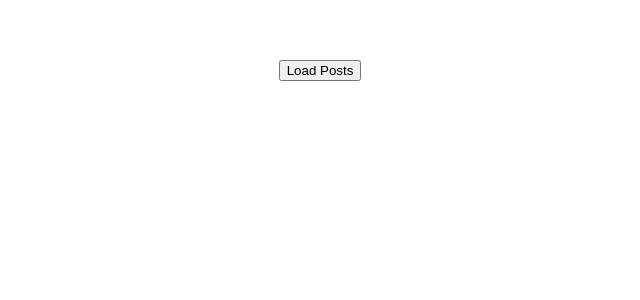
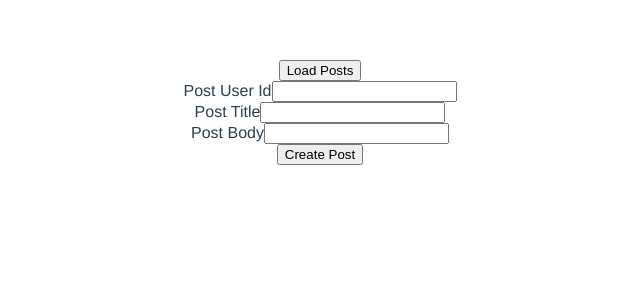
Before and after one commit to devmuhmed/journey-of-vuejs, a Vue app in the folder tasks/vue-http/: page / in a window 1280 px wide. Shown: the top 300 px of the page, without its empty margins (320-960 px from the left). Built offline with nearby package versions, Linux system fonts and the light colour scheme.

Commit message:
codevolution lesson 46 http post request

```diff
--- a/tasks/vue-http/src/App.vue
+++ b/tasks/vue-http/src/App.vue
@@ -1,13 +1,16 @@
 <template>
   <post-list></post-list>
+  <create-post></create-post>
 </template>
 
 <script>
 import PostList from './components/PostComponent.vue'
+import CreatePost from './components/CreatePost.vue'
 export default {
   name: 'App',
   components: {
     PostList,
+    CreatePost,
   }
 }
 </script>
--- /dev/null
+++ b/tasks/vue-http/src/components/CreatePost.vue
@@ -0,0 +1,46 @@
+<template>
+    <div>
+        <form @submit.prevent="createPost">
+            <div>
+                <label for="userId">Post User Id</label>
+                <input type="text" id="userId" v-model="formData.userId">
+            </div>
+            <div>
+                <label for="title">Post Title</label>
+                <input type="text" id="title" v-model="formData.title">
+            </div>
+            <div>
+                <label for="body">Post Body</label>
+                <input type="text" id="body" v-model="formData.body">
+            </div>
+            <button>Create Post</button>
+        </form>
+    </div>
+</template>
+
+<script>
+    import axios from 'axios'
+    export default {
+        name: 'CreatePost',
+        data() {
+            return {
+                formData: {
+                    userId: '',
+                    title: '',
+                    body: ''
+                },
+            }
+        },
+        methods: {
+            createPost() {
+                axios.post('https://jsonplaceholder.typicode.com/posts', this.formData)
+                .then(response => console.log(response.data))
+                .catch(error => console.log(error))
+            }
+        }
+    }
+</script>
+
+<style scoped>
+
+</style>
```
